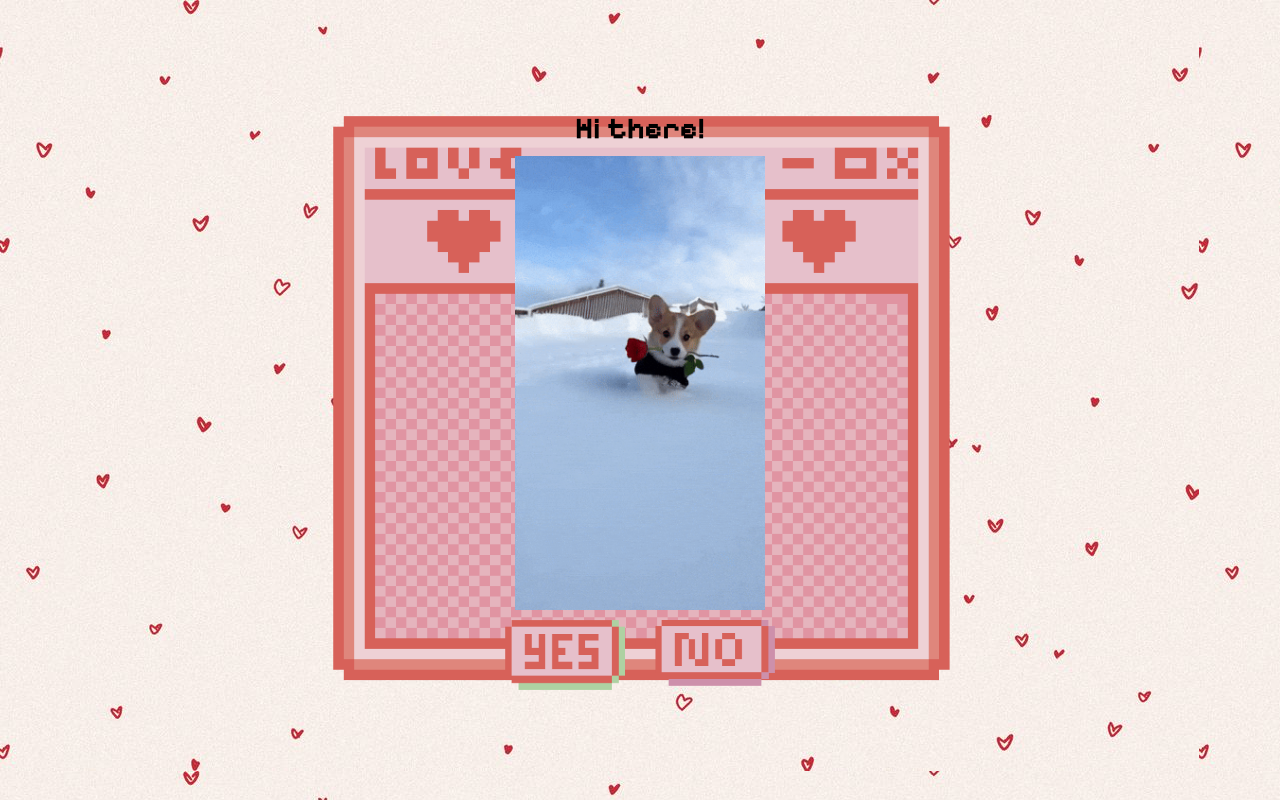
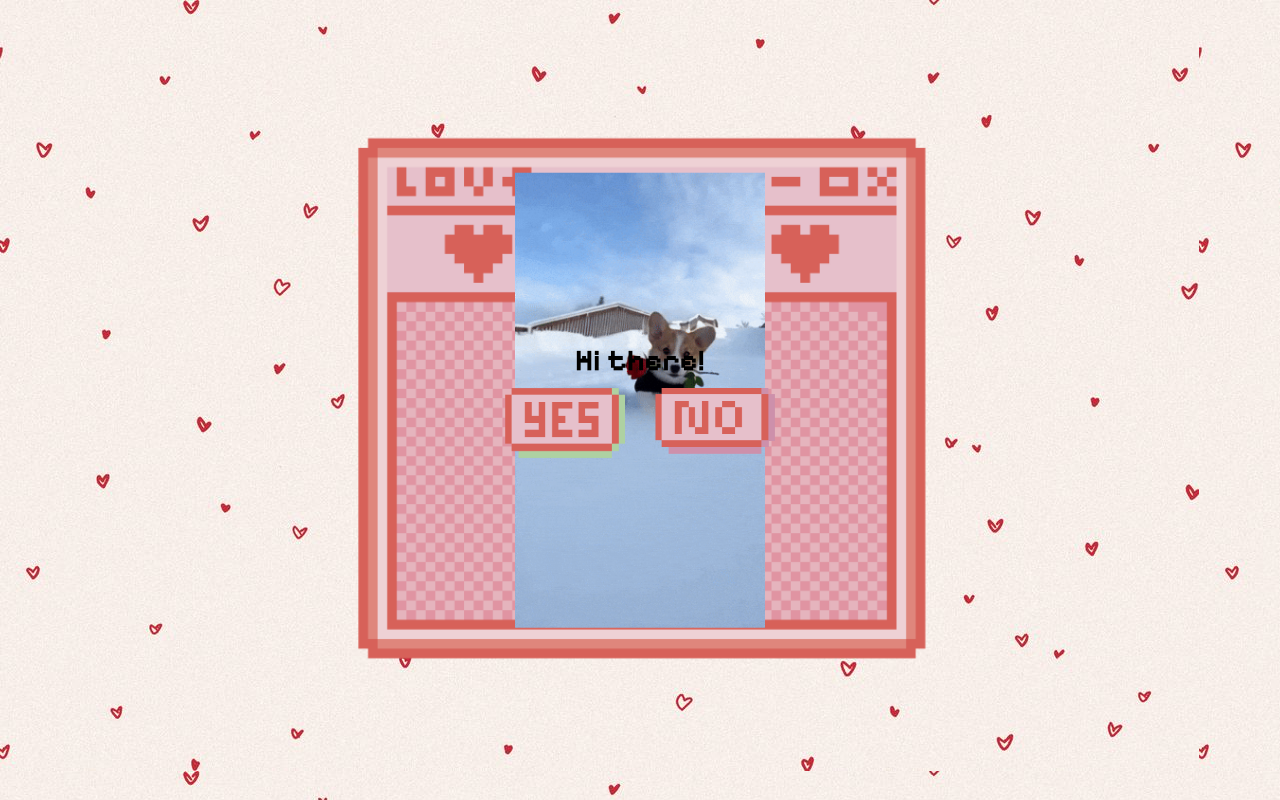
Before and after one commit to glennraphaelpunzalan/website, a plain HTML site: page index.html in a window 1280 px wide. Both pictures are taken after a click on the element "Letter for you". Drawn offline with Linux system fonts and the light colour scheme; a web font is replaced by a local one.

Commit message:
center commit

```diff
--- a/style.css
+++ b/style.css
@@ -45,6 +45,7 @@ body {
     max-width: 800px;
     aspect-ratio: 3/2;
 
+    position: relative; /* changed from just flex — needed for absolute centering */
     display: flex;
     flex-direction: column;
     justify-content: center;
@@ -62,6 +63,39 @@ body {
     transform: scale(1.2);
     opacity: 0;
     transition: transform 0.6s ease, opacity 0.6s ease;
+}
+
+/* dog — now centered in the window regardless of surrounding content */
+.dog {
+    position: absolute;
+    top: 50%;
+    left: 50%;
+    transform: translate(-50%, -50%);
+    width: 250px;
+    height: auto;
+    z-index: 0;
+}
+
+.letter-window.final .dog {
+    width: 180px;
+}
+
+/* keep the text/buttons above the centered gif and pushed to the edges */
+.letter-window h1,
+.letter-window .buttons,
+.letter-window .options,
+.letter-window .final-text {
+    position: relative;
+    z-index: 1;
+}
+
+.letter-window h1 {
+    margin-top: 5%;
+}
+
+.letter-window .buttons,
+.letter-window .options {
+    margin-bottom: 5%;
 }
 
 .letter-window.open {
```
